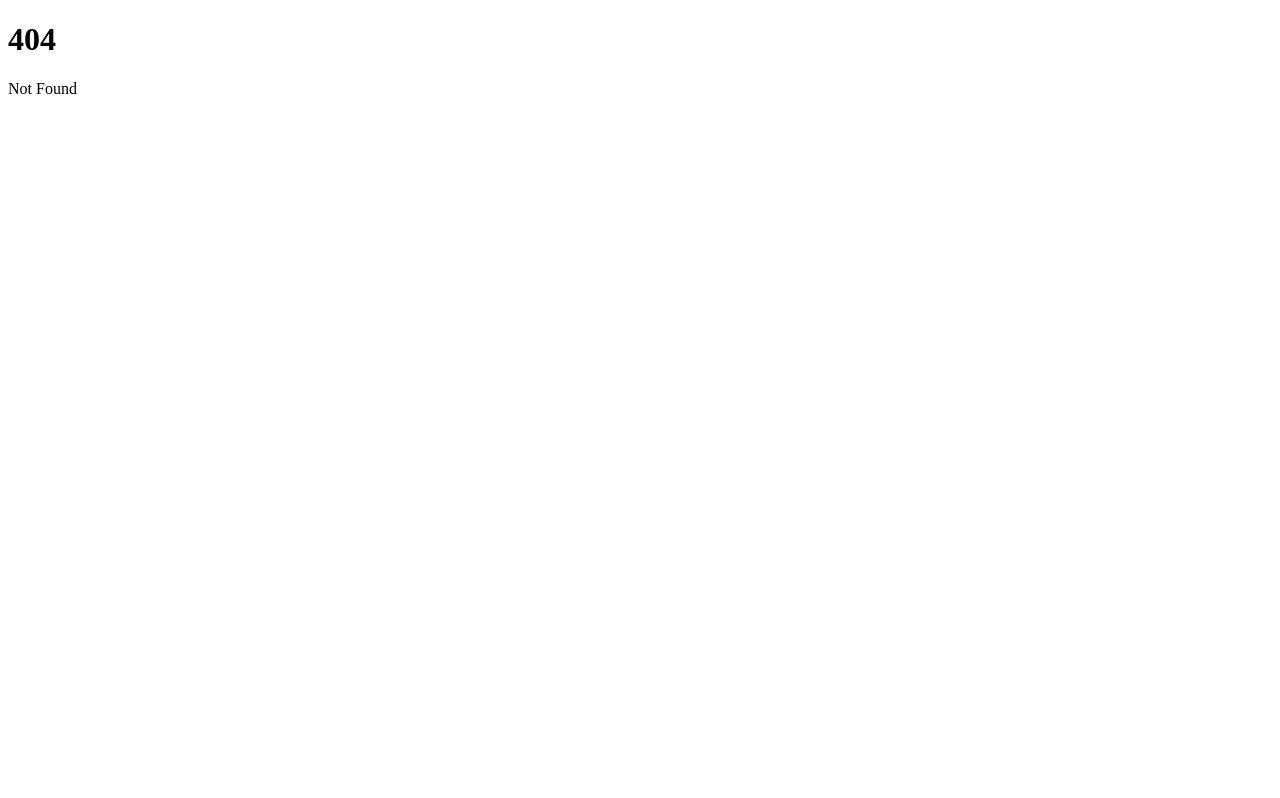
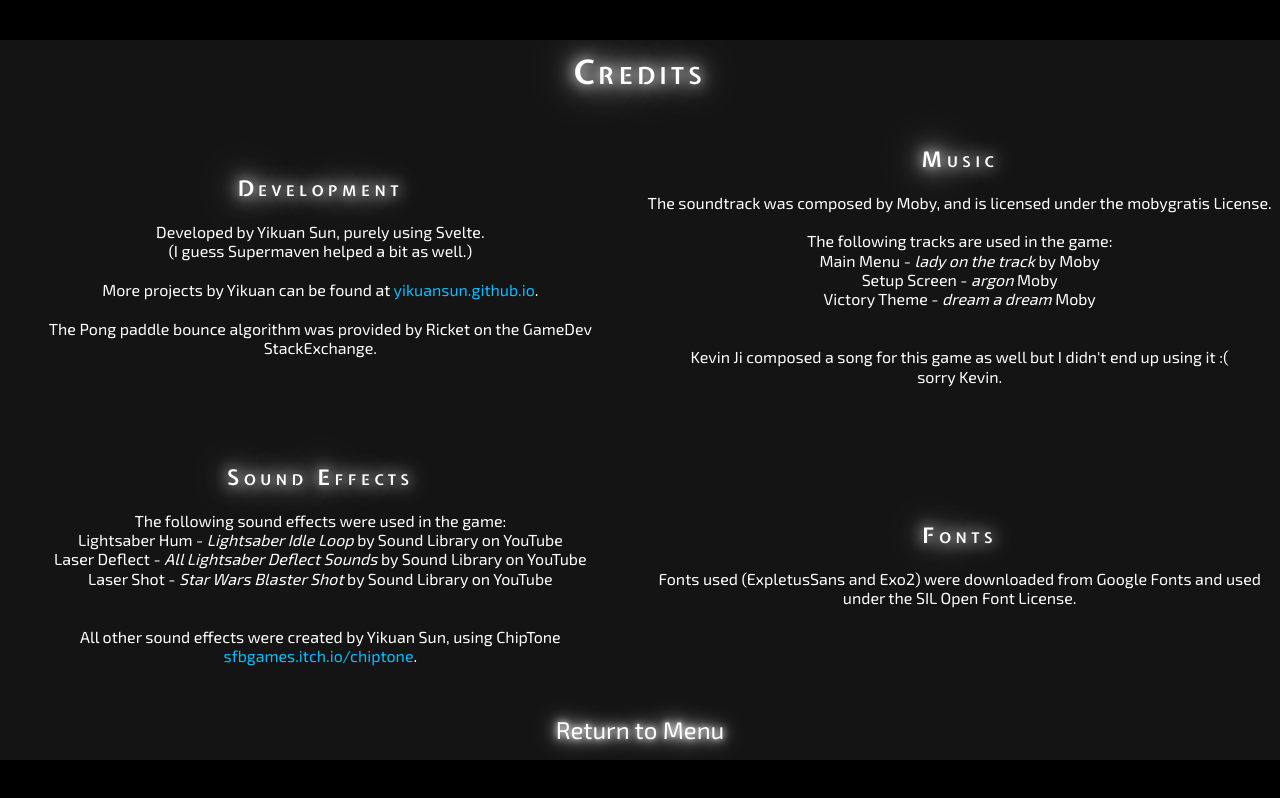
Before and after one commit to yikuansun/saberpong2, a SvelteKit app: page /credits in a window 1280 px wide. Before the commit this address had no page. Built offline with nearby package versions, Linux system fonts and the light colour scheme.

Commit message:
Credits screen

```diff
--- /dev/null
+++ b/src/routes/credits/+page.svelte
@@ -0,0 +1,174 @@
+<script>
+    import { goto } from "$app/navigation";
+    import { onMount } from "svelte";
+    import { fade } from "svelte/transition";
+
+    import logo from "$lib/assets/images/logo.jpg";
+    import ExpletusSansTtf from "$lib/assets/fonts/ExpletusSans-VariableFont_wght.ttf";
+    import Exo2Ttf from "$lib/assets/fonts/Exo2-VariableFont_wght.ttf";
+    import bgVideo from "$lib/assets/videos/homescreenLoop.mp4";
+    import music from "$lib/assets/music/lady on the track 132.mp3";
+
+    /** @type {HTMLDivElement} */
+    let gameScreen;
+
+    function resizeGameScreen() {
+        let scale = Math.min(window.innerWidth / 1920, window.innerHeight / 1080);
+        gameScreen.style.transform = `translate(-50%, -50%) scale(${scale})`;
+    }
+
+    let curtainVisible = true;
+    let screenFadeDuration = 500;
+
+    /**
+     * Go to a page & use fade-out effect
+     * @param {string} endpt path to go to
+     */
+    function gotoCool(endpt) {
+        curtainVisible = true;
+        setTimeout(() => { goto(endpt); }, screenFadeDuration + 10);
+    }
+
+    onMount(() => {
+        resizeGameScreen();
+        window.addEventListener("resize", resizeGameScreen);
+
+        setTimeout(() => { curtainVisible = false; }, 10);
+    });
+</script>
+
+<div bind:this={gameScreen} style:width="1920px" style:height="1080px" style:background-color="#141414"
+    style:position="fixed" style:top="50vh" style:left="50vw" style:transform="translate(-50%, -50%)"
+    style:overflow="hidden">
+    <table style:position="absolute" style:top="0" style:left="0" style:width="1920px" style:height="1080px"
+        style:color="white" style:font-size="24px" style:font-family="Exo2" style:user-select="none">
+        <tr>
+            <td colspan="2" style:text-align="center" style:font-size="50px"
+                style:font-family="ExpletusSans" style:font-variant="small-caps" style:letter-spacing="7px"
+                style:text-shadow="0 0 20px white, 0 0 40px white, 0 0 80px white" style:font-weight="bold">
+                Credits
+            </td>
+        </tr>
+        <tr>
+            <td style:text-align="center" style:width="50%">
+                <b style:font-family="ExpletusSans" style:font-variant="small-caps" style:letter-spacing="7px" style:font-size="32px" style:text-shadow="0 0 20px white, 0 0 40px white, 0 0 80px white">
+                    Development
+                </b>
+                <br /> <br />
+                Developed by Yikuan Sun, purely using Svelte.
+                <br /> (I guess Supermaven helped a bit as well.)
+                <br /> <br />
+                More projects by Yikuan can be found at
+                <span style:user-select="text" style:color="deepskyblue">yikuansun.github.io</span>.
+                <br /> <br />
+                The Pong paddle bounce algorithm was provided by
+                <span style:user-select="text">Ricket</span>
+                on the GameDev StackExchange.
+            </td>
+            <td style:text-align="center" style:width="50%">
+                <b style:font-family="ExpletusSans" style:font-variant="small-caps" style:letter-spacing="7px" style:font-size="32px" style:text-shadow="0 0 20px white, 0 0 40px white, 0 0 80px white">
+                    Music
+                </b>
+                <br /> <br />
+                The soundtrack was composed by Moby, and is licensed under the mobygratis License.
+                <br /> <br />
+                The following tracks are used in the game: <br />
+                Main Menu - <i>lady on the track</i> by Moby <br />
+                Setup Screen - <i>argon</i> Moby <br />
+                Victory Theme - <i>dream a dream</i> Moby <br />
+                <br /> <br />
+                Kevin Ji composed a song for this game as well but I didn't end up using it {":("} <br /> sorry Kevin.
+            </td>
+        </tr>
+        <tr>
+            <td style:text-align="center">
+                <b style:font-family="ExpletusSans" style:font-variant="small-caps" style:letter-spacing="7px" style:font-size="32px" style:text-shadow="0 0 20px white, 0 0 40px white, 0 0 80px white">
+                    Sound Effects
+                </b>
+                <br /> <br />
+                The following sound effects were used in the game: <br />
+                Lightsaber Hum - <i>Lightsaber Idle Loop</i> by Sound Library on YouTube <br />
+                Laser Deflect - <i>All Lightsaber Deflect Sounds</i> by Sound Library on YouTube <br />
+                Laser Shot - <i>Star Wars Blaster Shot</i> by Sound Library on YouTube <br />
+                <br /> <br />
+                All other sound effects were created by Yikuan Sun, using ChipTone
+                <span style:user-select="text" style:color="deepskyblue">sfbgames.itch.io/chiptone</span>.
+            </td>
+            <td style:text-align="center">
+                <b style:font-family="ExpletusSans" style:font-variant="small-caps" style:letter-spacing="7px" style:font-size="32px" style:text-shadow="0 0 20px white, 0 0 40px white, 0 0 80px white">
+                    Fonts
+                </b>
+                <br /> <br />
+                Fonts used (ExpletusSans and Exo2) were downloaded from Google Fonts
+                and used under the SIL Open Font License.
+            </td>
+        </tr>
+        <tr>
+            <td colspan="2" style:text-align="center">
+                <button on:click={() => {
+                    gotoCool("../menu");
+                }}>Return to Menu</button>
+            </td>
+        </tr>
+    </table>
+
+    {#if curtainVisible}
+        <div style:position="absolute" style:left="0px" style:top="0px" style:width="1920px" style:height="1080px"
+            style:background-color="black" transition:fade={{ duration: screenFadeDuration, }}></div>
+    {/if}
+</div>
+
+<audio autoplay loop on:timeupdate={(e) => {
+    if (e.target) {
+        let buffer = 0.44;
+        if (e.target.currentTime > e.target.duration - buffer) {
+            e.target.currentTime = 0;
+            e.target.play();
+        }
+    }
+}}>
+    <source src={music} type="audio/mpeg">
+</audio>
+
+<style>
+    button {
+        /*border: 5px solid white;
+        border-radius: 5px;*/
+        border: 0;
+        background-color: transparent;
+        color: white;
+        text-shadow: 0 0 10px white, 0 0 20px white, 0 0 40px white;
+        /*box-shadow: 0 0 4px white, 0 0 14px white, inset 0 0 4px white, inset 0 0 14px white;*/
+        transition: text-shadow 0.3s, box-shadow 0.3s, color 0.3s;
+        font-size: 36px;
+        padding: 10px 20px;
+        font-family: "Exo2", sans-serif;
+    }
+
+    button:hover {
+        --glow-color: hsl(200deg, 100%, 70%);
+        text-shadow: 0 0 15px var(--glow-color), 0 0 30px var(--glow-color), 0 0 60px var(--glow-color), 0 0 120px var(--glow-color);
+        color: hsl(200deg, 100%, 88%);
+        /*box-shadow: 0 0 10px var(--glow-color), 0 0 20px var(--glow-color), inset 0 0 10px var(--glow-color), inset 0 0 20px var(--glow-color);*/
+        cursor: pointer;
+    }
+
+    @font-face {
+        font-family: "ExpletusSans";
+        src: url("$lib/assets/fonts/ExpletusSans-VariableFont_wght.ttf");
+    }
+
+    @font-face {
+        font-family: "Exo2";
+        src: url("$lib/assets/fonts/Exo2-VariableFont_wght.ttf");
+    }
+
+    :global(body) {
+        background-color: black;
+    }
+</style>
+
+<svelte:head>
+    <link rel="preload" as="font" href={ExpletusSansTtf} type="font/ttf" crossorigin="anonymous" />
+    <link rel="preload" as="font" href={Exo2Ttf} type="font/ttf" crossorigin="anonymous" />
+</svelte:head>
--- a/src/routes/menu/+page.svelte
+++ b/src/routes/menu/+page.svelte
@@ -59,7 +59,7 @@
         }}>New Game (Player vs. CPU)</button>
         <br />
         <button on:click={() => {
-
+            gotoCool("../credits");
         }}>Credits</button>
     </div>
 
```
